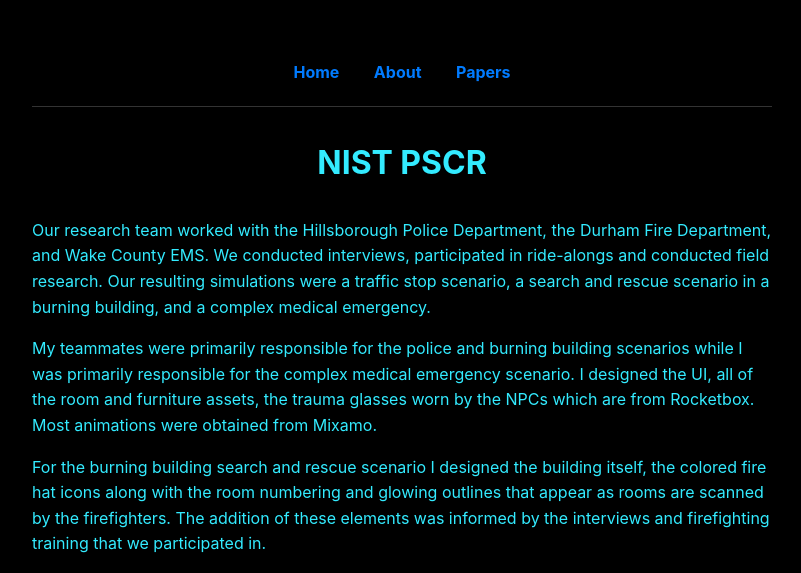
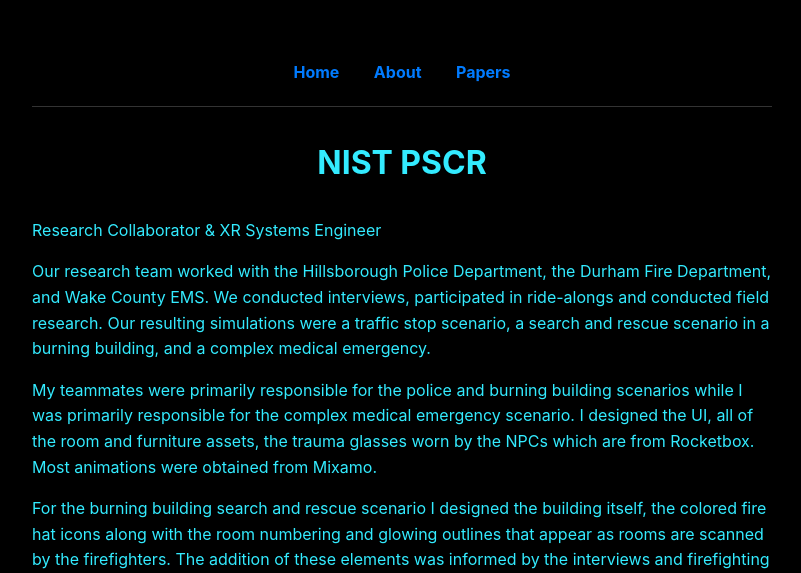
Before and after one commit to tenorvis/portfolio, a Jekyll site: the page built from _projects/nist-pscr.md, in a window 1280 px wide and 900 px high, cut to the strip 0-573 px from the top of the window. Shown: the whole strip, without its empty margins (238-1039 px from the left). Built offline with Jekyll 4.4.1, drawn with Linux system fonts in a browser that asks for light colours.

Commit message:
Updated role titles

```diff
--- a/_projects/nist-pscr.md
+++ b/_projects/nist-pscr.md
@@ -41,6 +41,8 @@
 
 ---
 
+Research Collaborator & XR Systems Engineer
+
 Our research team worked with the Hillsborough Police Department, the Durham Fire Department, and Wake County EMS. We conducted interviews, participated in ride-alongs and conducted field research. Our resulting simulations were a traffic stop scenario, a search and rescue scenario in a burning building, and a complex medical emergency.
 
 My teammates were primarily responsible for the police and burning building scenarios while I was primarily responsible for the complex medical emergency scenario. I designed the UI, all of the room and furniture assets, the trauma glasses worn by the NPCs which are from Rocketbox. Most animations were obtained from Mixamo.
```
Also changed, not shown: _projects/armband.md (line endings or trailing spaces).
